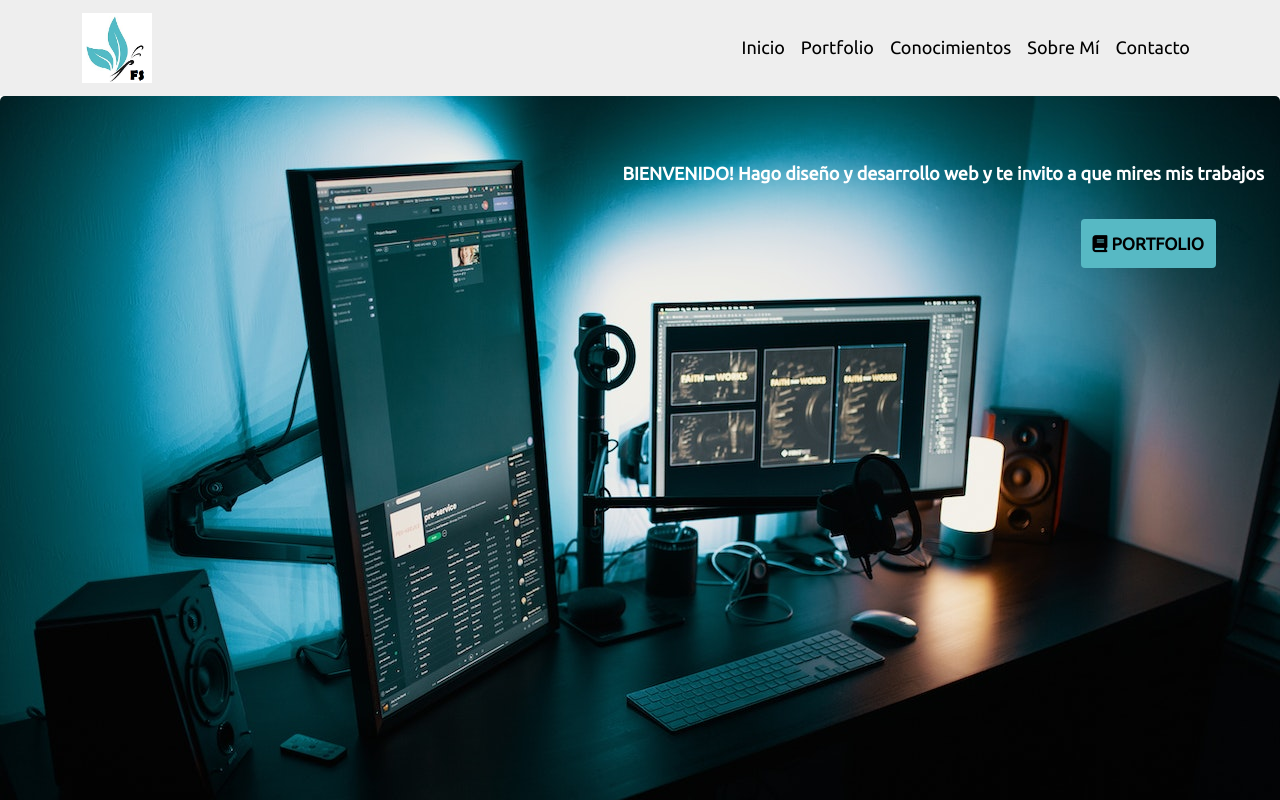
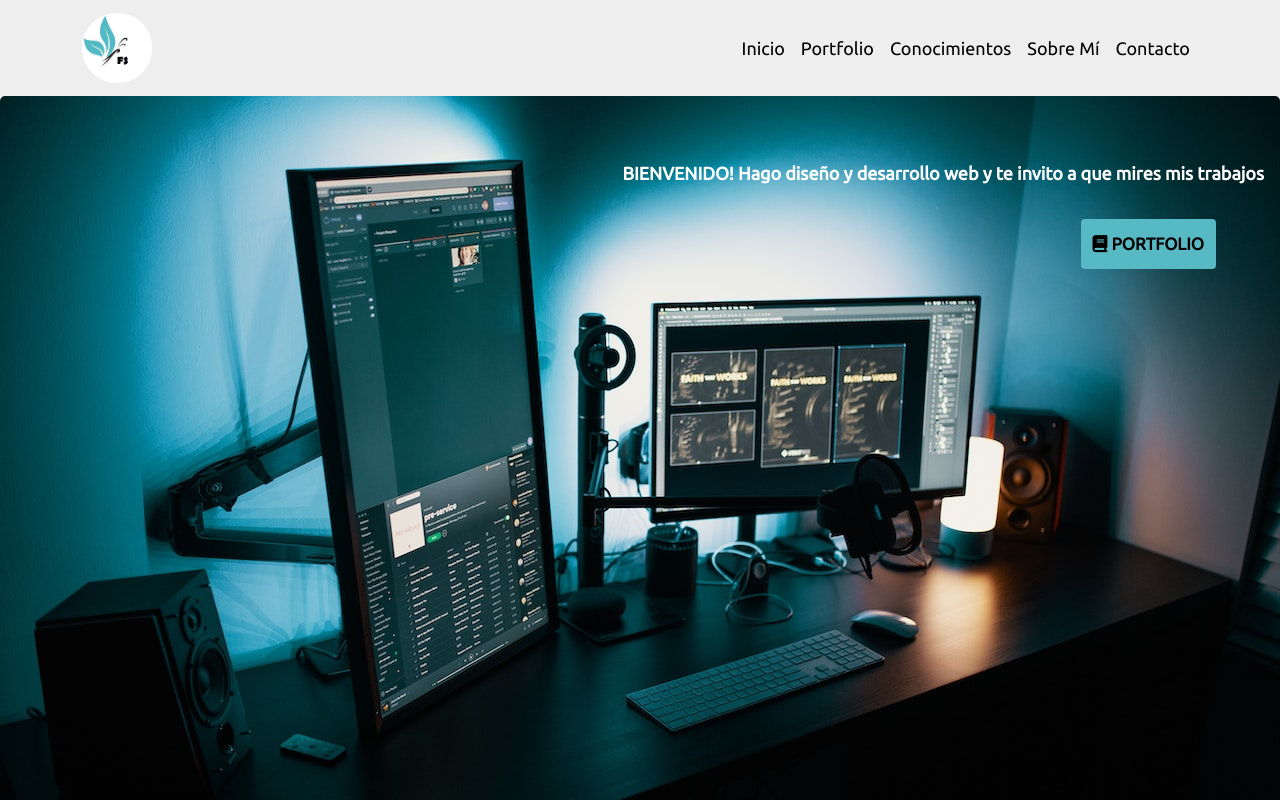
Before and after one commit to fernandasalica/PortfolioReact, a React (Create React App) app: page / in a window 1280 px wide. Shown: the top 800 px of the page. Built offline with nearby package versions, Linux system fonts and the light colour scheme.

Commit message:
Cambio logo

```diff
--- a/src/components/Navbar1.js
+++ b/src/components/Navbar1.js
@@ -15,7 +15,7 @@ const Navbar1 = () => {
       >
         <Container>
           <Navbar.Brand>
-            <img src="./img/logomariposa.png" width={70} href="#"></img>
+            <img src="./img/logoFS.png" width={70} href="#"></img>
           </Navbar.Brand>
           <Navbar.Toggle aria-controls="responsive-navbar-nav" />
           <Navbar.Collapse id="responsive-navbar-nav">
```
Also changed, not shown: public/img/logoFS.png (added), public/img/logomariposa.png (deleted).
